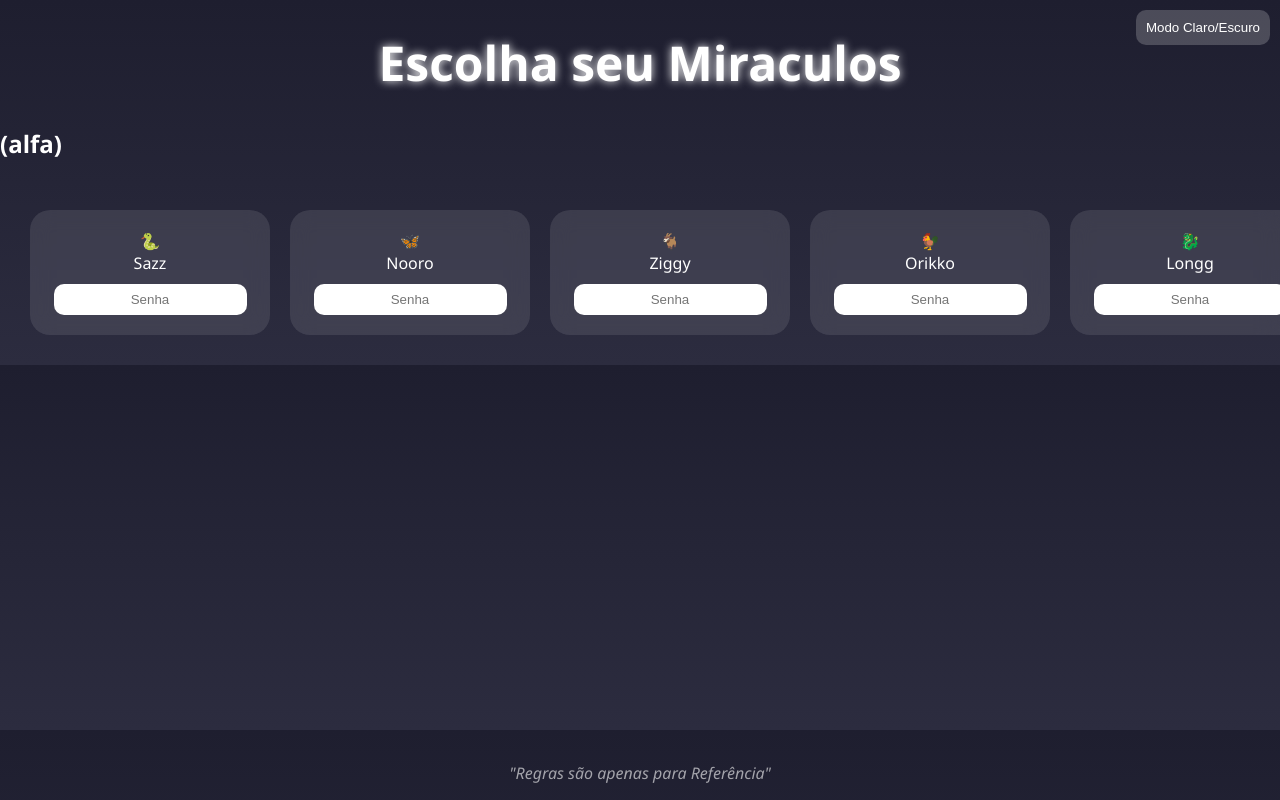
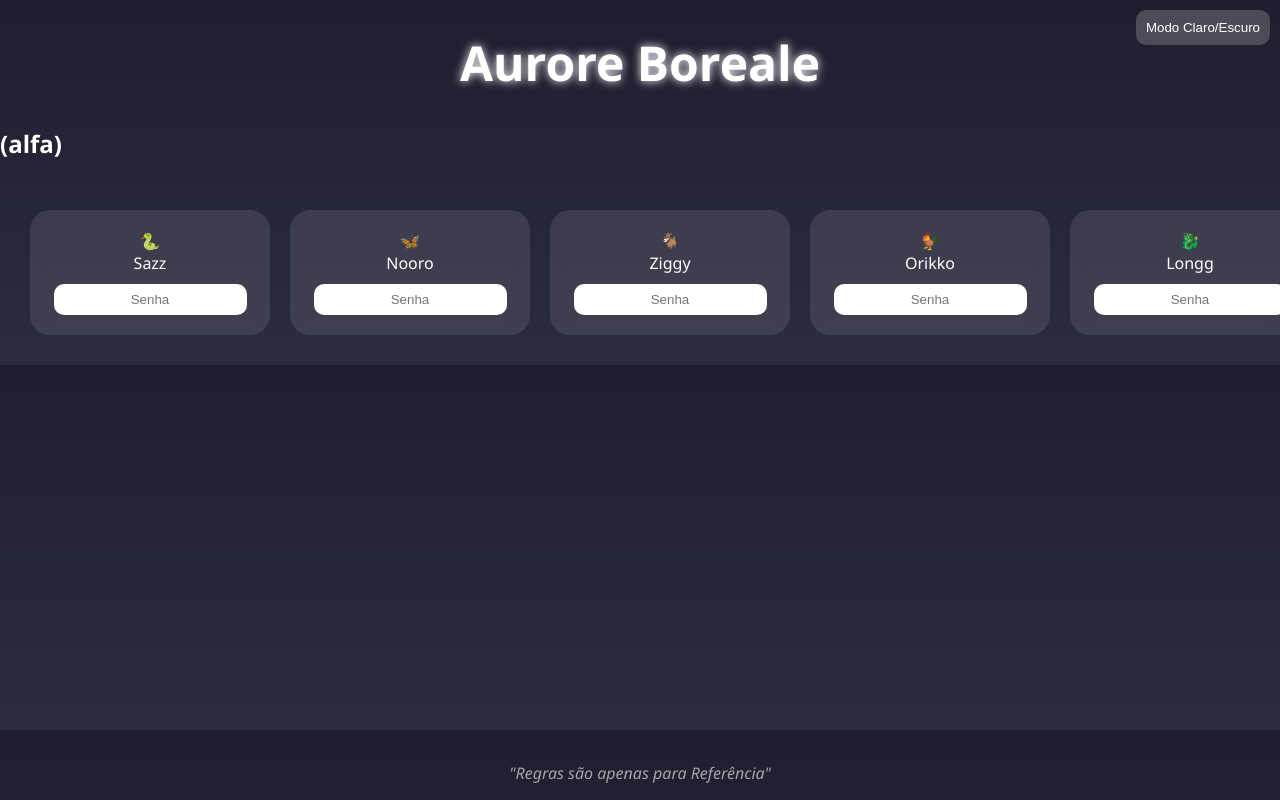
Before and after one commit to curancat/Comunicar, a plain HTML site: page index.html in a window 1280 px wide. Drawn offline with Linux system fonts and the light colour scheme.

Commit message:
Update index.html

```diff
--- a/index.html
+++ b/index.html
@@ -3,7 +3,7 @@
 <head>
   <meta charset="UTF-8" />
   <meta name="viewport" content="width=device-width, initial-scale=1.0"/>
-  <title>Portal Miraculous</title>
+  <title>Aurore Boreale</title>
   <style>
     body {
       margin: 0;
@@ -99,7 +99,7 @@
 </head>
 <body>
   <button class="modo-btn" onclick="alternarModo()">Modo Claro/Escuro</button>
-  <h1>Escolha seu Miraculos</h1>
+  <h1>Aurore Boreale</h1>
   <h2>(alfa)</h2>
   <div class="carrossel" id="carrossel">
     <!-- Joias -->
```
